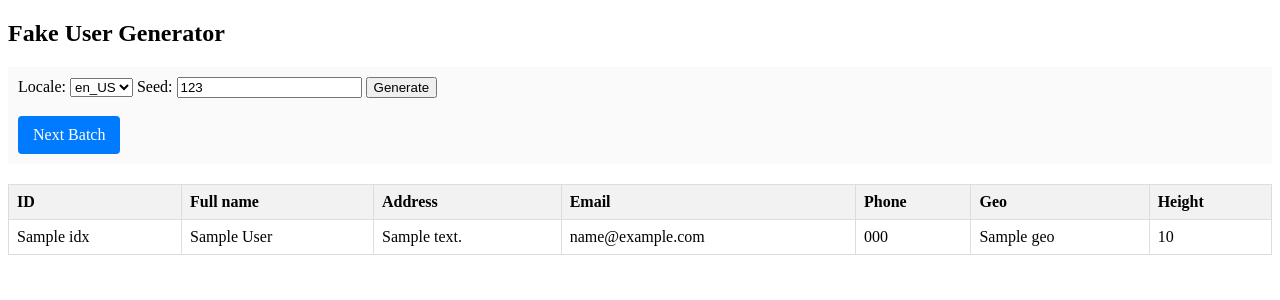
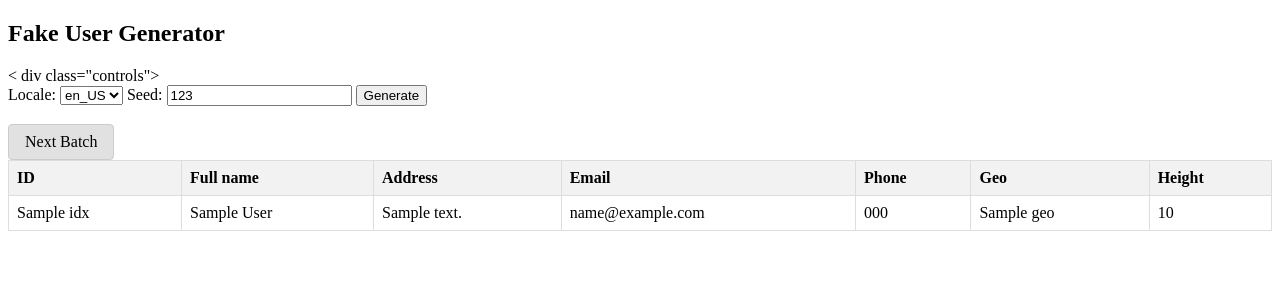
Before and after one commit to tolendi/task_6, a Flask app: page / in a window 1280 px wide. Shown: the top 300 px of the page. Run offline with Flask 3, Linux system fonts and the light colour scheme; a database or web service that is not in the repository returns one stand-in record (values such as "Sample title"); some libraries are stand-ins or nearby versions.

Commit message:
Update index.html

```diff
--- a/templates/index.html
+++ b/templates/index.html
@@ -12,7 +12,7 @@
 <body>
     <h2>Fake User Generator</h2>
 
-    <div class="controls">
+<    div class="controls">
         <form method="GET" action="/">
             <label>Locale:</label>
             <select name="locale">
@@ -24,13 +24,13 @@
             <input type="number" name="seed" value="{{ seed }}">
 
             <input type="hidden" name="batch" value="0">
-
             <button type="submit">Generate</button>
         </form>
 
         <br>
+
         <a href="/?locale={{ locale }}&seed={{ seed }}&batch={{ batch + 10 }}"
-           style="display: inline-block; padding: 10px 15px; background: #007bff; color: white; text-decoration: none; border-radius: 4px;">
+           style="display: inline-block; padding: 8px 16px; background-color: #e1e1e1; border: 1px solid #ccc; border-radius: 4px; color: black; text-decoration: none;">
            Next Batch
         </a>
     </div>
```
